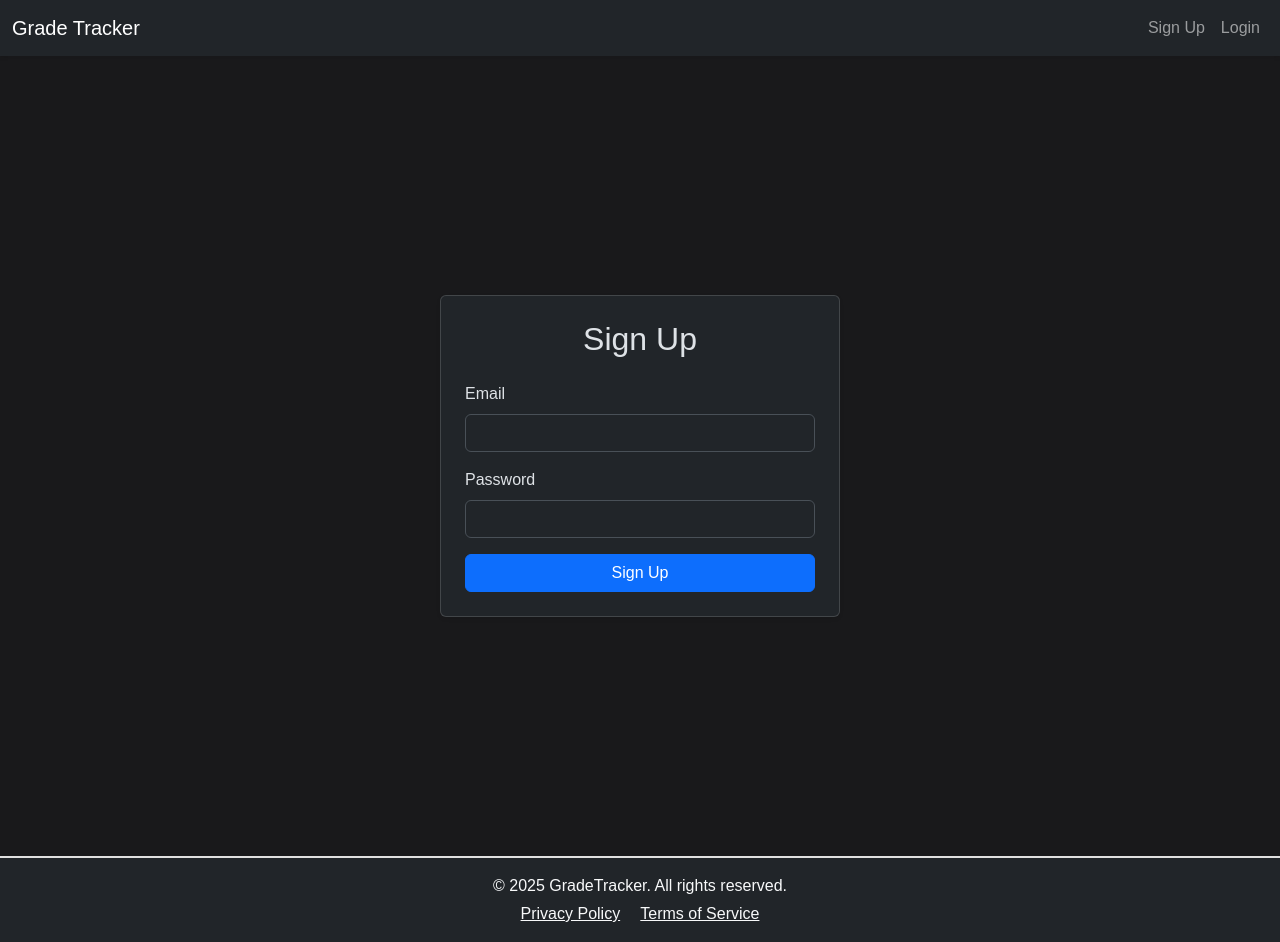
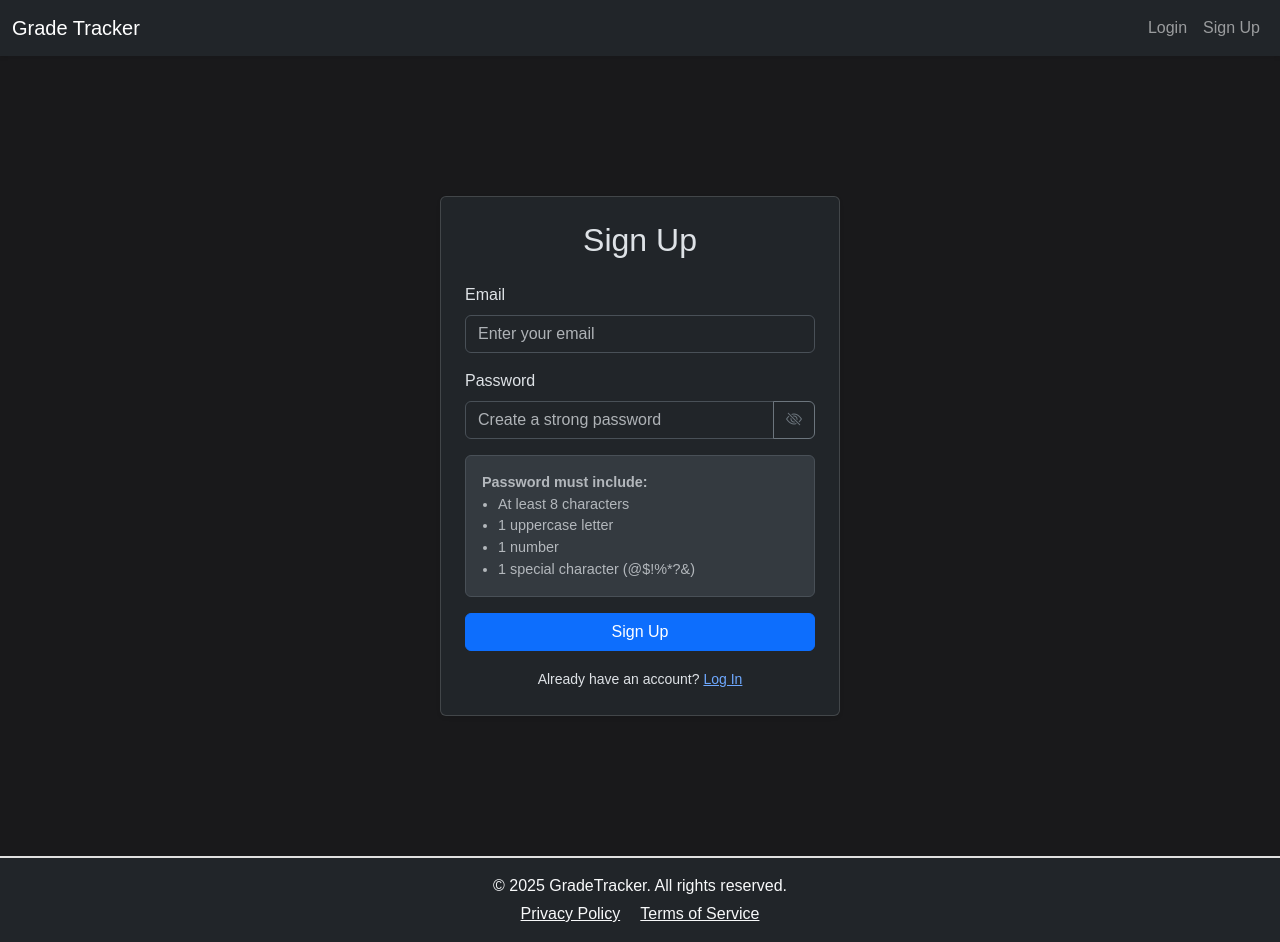
Before and after one commit to alyshaprompruek/CITS3403_project, a Flask app: page /signup in a window 1280 px wide. Run offline with Flask 3, Linux system fonts and the light colour scheme.

Commit message:
Implemented some of the changes @nanayasmin created in branch #85, this included using the new password field in the signup form. I also took the logic present for the eye open and close on the login form and added there and the signup form. Also added the links to go to signup and login back and forth, eg 'Already signed up?...'. I created a dot point complexity box on the signup form to let users know whats required.

```diff
--- a/app/forms.py
+++ b/app/forms.py
@@ -1,12 +1,25 @@
 from flask_wtf import FlaskForm
 from wtforms import StringField, PasswordField, SelectField, SubmitField, FloatField, DateField, TextAreaField, HiddenField
-from wtforms.validators import DataRequired, Email, Length, NumberRange, Optional
+from wtforms.validators import DataRequired, Email, Length, NumberRange, Optional, Regexp
 from datetime import datetime
 
 
 class SignUpForm(FlaskForm):
-    email = StringField('Email', validators=[DataRequired(), Email(), Length(max=120)])
-    password = PasswordField('Password', validators=[DataRequired(), Length(min=6)])
+    email = StringField(
+        'Email',
+        validators=[DataRequired(), Email(), Length(max=120)]
+    )
+    password = PasswordField(
+        'Password',
+        validators=[
+            DataRequired(),
+            Length(min=8, message="Password must be at least 8 characters long."),
+            Regexp(
+                r"^(?=.*[A-Z])(?=.*\d)(?=.*[@$!%*?&])[A-Za-z\d@$!%*?&]{8,}$",
+                message="Password does not meet complexity requirements"
+            )
+        ]
+    )
     submit = SubmitField('Sign Up')
 
 class LoginForm(FlaskForm):
--- a/app/models.py
+++ b/app/models.py
@@ -1,5 +1,6 @@
 from app import db
 from werkzeug.security import generate_password_hash, check_password_hash
+import re
 
 class User(db.Model):
     student_id = db.Column(db.Integer, primary_key=True)
--- a/app/routes.py
+++ b/app/routes.py
@@ -1,5 +1,21 @@
-from app import application
-from app.models import User
+from flask import Flask, render_template, request, redirect, url_for, session, jsonify, send_file, flash
+from app.models import User, Unit, Task, ShareAccess
+from app.forms import SignUpForm, LoginForm, AddUnitForm, AddTaskForm, EditUnitForm, ShareForm
+from datetime import datetime, timedelta
+import secrets
+from app import application, db
+from app.services.analytics import calculate_user_statistics
+from app.utils import fetch_unit_details_and_summary  # Import the utility function
+from dotenv import load_dotenv
+import os
+
+load_dotenv()
+API_KEY = os.getenv("API_KEY")
+
+@application.route('/')
+def homepage():
+    user_id = session.get("user_id", None)
+    return render_template('homepage.html', user_id=user_id)
 
 @application.route("/share/view/<token>")
 def view_shared_dashboard(token):
@@ -31,25 +47,6 @@ def view_shared_dashboard(token):
         readonly_view=True,
         shared_from=share.from_user
     )
-
-from flask import Flask, render_template, request, redirect, url_for, session, jsonify, send_file, flash
-from app.models import User, Unit, Task, ShareAccess
-from app.forms import SignUpForm, LoginForm, AddUnitForm, AddTaskForm, EditUnitForm, ShareForm
-from datetime import datetime, timedelta
-import secrets
-from app import application, db
-from app.services.analytics import calculate_user_statistics
-from app.utils import fetch_unit_details_and_summary  # Import the utility function
-from dotenv import load_dotenv
-import os
-
-load_dotenv()
-API_KEY = os.getenv("API_KEY")
-
-@application.route('/')
-def homepage():
-    user_id = session.get("user_id", None)
-    return render_template('homepage.html', user_id=user_id)
 
 @application.route('/signup', methods=["GET","POST"])
 def signup():
@@ -86,7 +83,13 @@ def signup():
                 error = f"An error occurred during registration: {e}"
 
         else:
-            error = "Please check your information and try again."
+            # Collect all form validation errors into a single message
+            error_messages = []
+            for field, errors in form.errors.items():
+                for err in errors:
+                    error_messages.append(err)
+
+            error = " ".join(error_messages)  # Or use '<br>'.join(...) for line breaks
 
         return render_template('signup.html', form=form, error=error)
 
--- a/app/templates/base.html
+++ b/app/templates/base.html
@@ -37,10 +37,10 @@
                 <ul class="navbar-nav ms-auto">
                     {% if not user_id and not user %}
                         <li class="nav-item">
-                            <a class="nav-link" href="/signup">Sign Up</a>
+                            <a class="nav-link" href="/login">Login</a>
                         </li>
                         <li class="nav-item">
-                            <a class="nav-link" href="/login">Login</a>
+                            <a class="nav-link" href="/signup">Sign Up</a>
                         </li>
                     {% else %}
                         <li class="nav-item">
--- a/app/templates/signup.html
+++ b/app/templates/signup.html
@@ -1,7 +1,8 @@
 {% extends "base.html" %}
 
 {% block head %}
-    <title>Signup!</title>
+    <title>Sign Up</title>
+    <link href="https://cdn.jsdelivr.net/npm/bootstrap-icons/font/bootstrap-icons.css" rel="stylesheet">
 {% endblock %}
 
 {% block body %}
@@ -19,20 +20,63 @@
             <form method="POST" action="{{ url_for('signup') }}">
                 {{ form.hidden_tag() }}
 
+                <!-- Email Field -->
                 <div class="mb-3">
                     {{ form.email.label(class="form-label") }}
-                    {{ form.email(class="form-control", size=32) }}
+                    {{ form.email(class="form-control", size=32, placeholder="Enter your email") }}
                 </div>
 
+                <!-- Password Field with Toggle -->
                 <div class="mb-3">
                     {{ form.password.label(class="form-label") }}
-                    {{ form.password(class="form-control", size=32) }}
+                    <div class="input-group">
+                        {{ form.password(class="form-control", size=32, placeholder="Create a strong password") }}
+                        <button type="button" class="btn btn-outline-secondary" id="toggle-password">
+                            <i class="bi bi-eye-slash" id="password-icon"></i>
+                        </button>
+                    </div>
+
+                    <!-- Password Requirements Box -->
+                    <div class="mt-3 p-3 border rounded bg-light-subtle text-muted" style="font-size: 0.9rem;">
+                        <strong>Password must include:</strong>
+                        <ul class="mb-0 ps-3">
+                            <li>At least 8 characters</li>
+                            <li>1 uppercase letter</li>
+                            <li>1 number</li>
+                            <li>1 special character (@$!%*?&)</li>
+                        </ul>
+                    </div>
                 </div>
 
-                <div class="d-grid">
+
+                <!-- Submit Button -->
+                <div class="d-grid mb-3">
                     {{ form.submit(class="btn btn-primary") }}
+                </div>
+
+                <!-- Log In Link -->
+                <div class="text-center">
+                    <small>Already have an account? <a href="{{ url_for('login') }}">Log In</a></small>
                 </div>
             </form>
         </div>
     </div>
+
+    <!-- JS for Eye Toggle -->
+    <script>
+        document.getElementById("toggle-password").addEventListener("click", function() {
+            const passwordField = document.querySelector("input[name='password']");
+            const icon = document.getElementById("password-icon");
+
+            if (passwordField.getAttribute("type") === "password") {
+                passwordField.setAttribute("type", "text");
+                icon.classList.remove("bi-eye-slash");
+                icon.classList.add("bi-eye");
+            } else {
+                passwordField.setAttribute("type", "password");
+                icon.classList.remove("bi-eye");
+                icon.classList.add("bi-eye-slash");
+            }
+        });
+    </script>
 {% endblock %}
```
Also changed, not shown: app/templates/login.html (+34 -4 lines), app/app.db.
